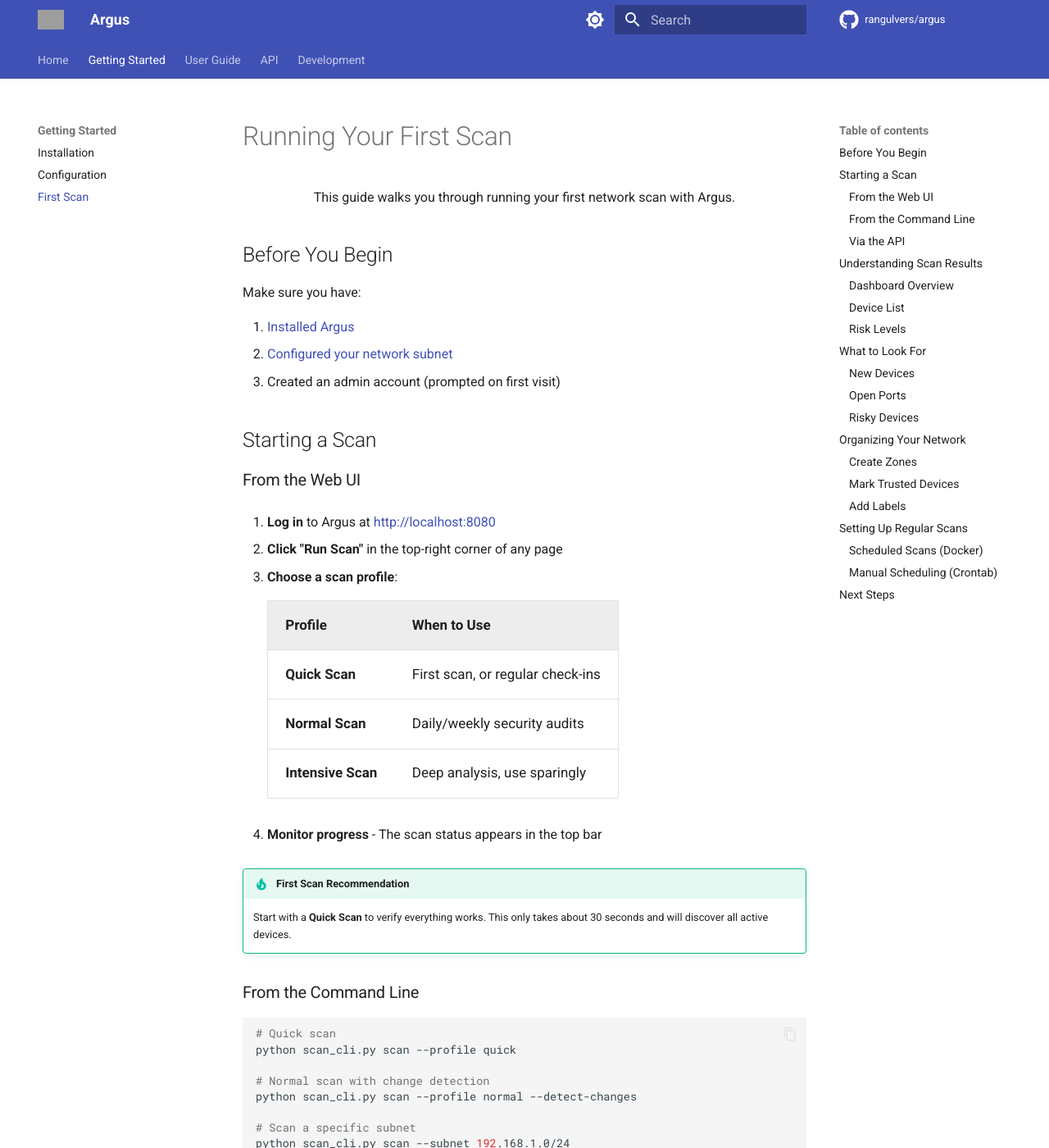
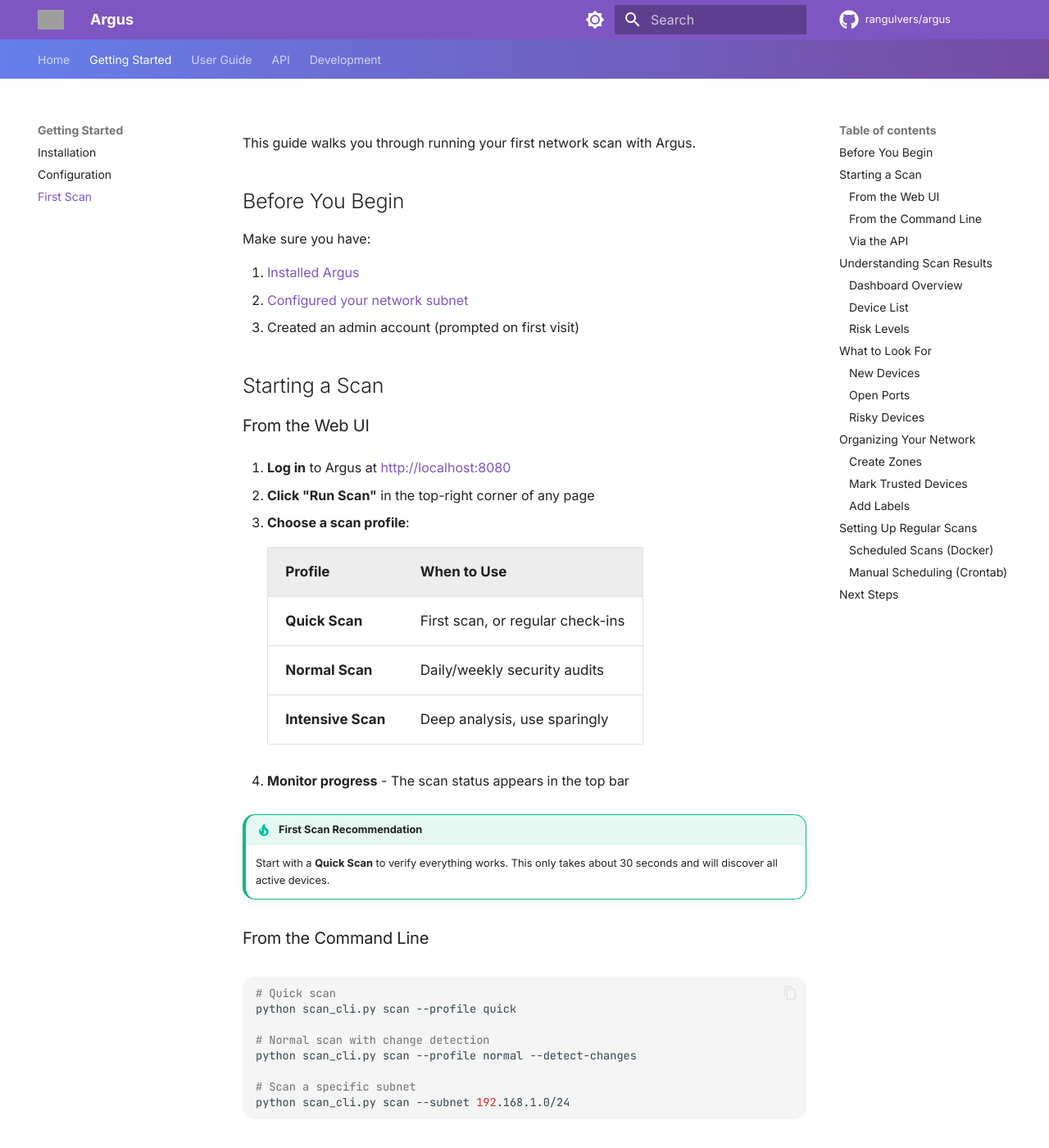
Before and after one commit to rangulvers/argus, an MkDocs documentation site: the page built from docs/getting-started/first-scan.md, in a window 1280 px wide and 1400 px high. Shown: the whole window at 82% size. Built offline with MkDocs 1.6.1 and Material for MkDocs 9.7.7, drawn with Linux system fonts in a browser that asks for light colours; comment, search, counter and statistics services are not loaded; the version menu is left out; grey boxes are pictures that could not be loaded.

Commit message:
Enhance documentation with modern visual design
- Add gradient hero section with call-to-action buttons
- Implement glass morphism effect on feature cards
- Update theme to deep purple/cyan color palette
- Add Inter and JetBrains Mono fonts
- Add dark mode styling variants
- Improve code blocks and admonition styling

Co-Authored-By: Claude Opus 4.5 <noreply@anthropic.com>

```diff
--- a/docs/stylesheets/extra.css
+++ b/docs/stylesheets/extra.css
@@ -1,29 +1,187 @@
 /* Custom styles for Argus documentation */
 
-/* Card grid for features */
+/* CSS Variables */
+:root {
+  --gradient-start: #667eea;
+  --gradient-end: #764ba2;
+  --accent-color: #00d4ff;
+}
+
+/* Hero Section */
+.hero-section {
+  background: linear-gradient(135deg, var(--gradient-start), var(--gradient-end));
+  border-radius: 1.5rem;
+  padding: 4rem 2rem;
+  margin: -0.5rem -0.5rem 2rem -0.5rem;
+  text-align: center;
+  color: white;
+  position: relative;
+  overflow: hidden;
+}
+
+.hero-section::before {
+  content: '';
+  position: absolute;
+  top: 0;
+  left: 0;
+  right: 0;
+  bottom: 0;
+  background-image: radial-gradient(circle at 25% 25%, rgba(255,255,255,0.1) 0%, transparent 50%),
+                    radial-gradient(circle at 75% 75%, rgba(255,255,255,0.08) 0%, transparent 50%);
+  pointer-events: none;
+}
+
+.hero-content {
+  position: relative;
+  z-index: 1;
+}
+
+.hero-logo {
+  width: 120px;
+  height: 120px;
+  margin-bottom: 1.5rem;
+  filter: drop-shadow(0 4px 6px rgba(0,0,0,0.3));
+}
+
+.hero-section h1 {
+  font-size: 3.5rem;
+  font-weight: 800;
+  margin: 0 0 0.5rem 0;
+  text-shadow: 0 2px 4px rgba(0,0,0,0.2);
+  letter-spacing: -0.02em;
+  color: white;
+}
+
+.hero-tagline {
+  font-size: 1.5rem;
+  font-weight: 500;
+  opacity: 0.95;
+  margin: 0 0 1rem 0;
+}
+
+.hero-description {
+  font-size: 1.125rem;
+  opacity: 0.85;
+  max-width: 600px;
+  margin: 0 auto 2rem;
+  line-height: 1.6;
+}
+
+.hero-buttons {
+  display: flex;
+  gap: 1rem;
+  justify-content: center;
+  flex-wrap: wrap;
+}
+
+.hero-btn {
+  padding: 0.875rem 2rem;
+  border-radius: 0.75rem;
+  font-weight: 600;
+  font-size: 1rem;
+  text-decoration: none;
+  transition: all 0.2s ease;
+  display: inline-flex;
+  align-items: center;
+  gap: 0.5rem;
+}
+
+.hero-btn-primary {
+  background: white;
+  color: var(--gradient-start);
+  box-shadow: 0 4px 14px rgba(0,0,0,0.15);
+}
+
+.hero-btn-primary:hover {
+  transform: translateY(-2px);
+  box-shadow: 0 6px 20px rgba(0,0,0,0.2);
+  color: var(--gradient-end);
+}
+
+.hero-btn-secondary {
+  background: rgba(255,255,255,0.15);
+  color: white;
+  border: 1px solid rgba(255,255,255,0.3);
+  backdrop-filter: blur(4px);
+}
+
+.hero-btn-secondary:hover {
+  background: rgba(255,255,255,0.25);
+  transform: translateY(-2px);
+  color: white;
+}
+
+/* Hero badges */
+.hero-badges {
+  display: flex;
+  gap: 0.5rem;
+  justify-content: center;
+  flex-wrap: wrap;
+  margin-top: 1.5rem;
+}
+
+.hero-badges img {
+  height: 22px;
+}
+
+/* Glass Morphism Feature Cards */
 .grid.cards > ul {
   display: grid;
-  grid-template-columns: repeat(auto-fit, minmax(250px, 1fr));
-  gap: 1rem;
+  grid-template-columns: repeat(auto-fit, minmax(280px, 1fr));
+  gap: 1.5rem;
   padding: 0;
   list-style: none;
 }
 
 .grid.cards > ul > li {
-  border: 1px solid var(--md-default-fg-color--lightest);
-  border-radius: 0.5rem;
-  padding: 1rem;
-  transition: box-shadow 0.2s, border-color 0.2s;
+  background: rgba(102, 126, 234, 0.08);
+  backdrop-filter: blur(10px);
+  border: 1px solid rgba(102, 126, 234, 0.2);
+  border-radius: 1rem;
+  padding: 1.5rem;
+  transition: all 0.3s ease;
 }
 
 .grid.cards > ul > li:hover {
-  border-color: var(--md-primary-fg-color);
-  box-shadow: 0 4px 6px -1px rgba(0, 0, 0, 0.1);
+  transform: translateY(-4px);
+  box-shadow: 0 12px 24px rgba(102, 126, 234, 0.15);
+  border-color: var(--gradient-start);
 }
 
-/* Hero section styling */
-.md-content__inner > p:first-of-type {
-  text-align: center;
+/* Dark mode adjustments */
+[data-md-color-scheme="slate"] .hero-section {
+  background: linear-gradient(135deg, #1a1a2e, #16213e);
+}
+
+[data-md-color-scheme="slate"] .grid.cards > ul > li {
+  background: rgba(255, 255, 255, 0.03);
+  border-color: rgba(255, 255, 255, 0.08);
+}
+
+[data-md-color-scheme="slate"] .grid.cards > ul > li:hover {
+  background: rgba(255, 255, 255, 0.05);
+  border-color: rgba(102, 126, 234, 0.5);
+}
+
+/* Navigation tabs with gradient */
+.md-tabs {
+  background: linear-gradient(90deg, var(--gradient-start), var(--gradient-end));
+}
+
+/* Better code blocks */
+.highlight {
+  border-radius: 0.75rem;
+  overflow: hidden;
+}
+
+.md-typeset pre > code {
+  border-radius: 0.75rem;
+}
+
+/* Admonition styling */
+.md-typeset .admonition {
+  border-radius: 0.75rem;
+  border-left-width: 4px;
 }
 
 /* Risk level colors */
@@ -85,8 +243,26 @@
   font-size: 0.7rem;
 }
 
+/* Hide default page title on home */
+.md-content__inner > h1:first-child {
+  display: none;
+}
+
 /* Responsive adjustments */
 @media screen and (max-width: 76.1875em) {
+  .hero-section {
+    padding: 2.5rem 1.5rem;
+    margin: -0.5rem -0.5rem 1.5rem -0.5rem;
+  }
+
+  .hero-section h1 {
+    font-size: 2.5rem;
+  }
+
+  .hero-tagline {
+    font-size: 1.25rem;
+  }
+
   .grid.cards > ul {
     grid-template-columns: 1fr;
   }
--- a/mkdocs.yml
+++ b/mkdocs.yml
@@ -15,19 +15,22 @@ theme:
     # Light mode
     - media: "(prefers-color-scheme: light)"
       scheme: default
-      primary: indigo
-      accent: indigo
+      primary: deep purple
+      accent: cyan
       toggle:
         icon: material/brightness-7
         name: Switch to dark mode
     # Dark mode
     - media: "(prefers-color-scheme: dark)"
       scheme: slate
-      primary: indigo
-      accent: indigo
+      primary: deep purple
+      accent: cyan
       toggle:
         icon: material/brightness-4
         name: Switch to light mode
+  font:
+    text: Inter
+    code: JetBrains Mono
   features:
     - navigation.instant
     - navigation.tracking
```
Also changed, not shown: docs/index.md (+19 -19 lines).
